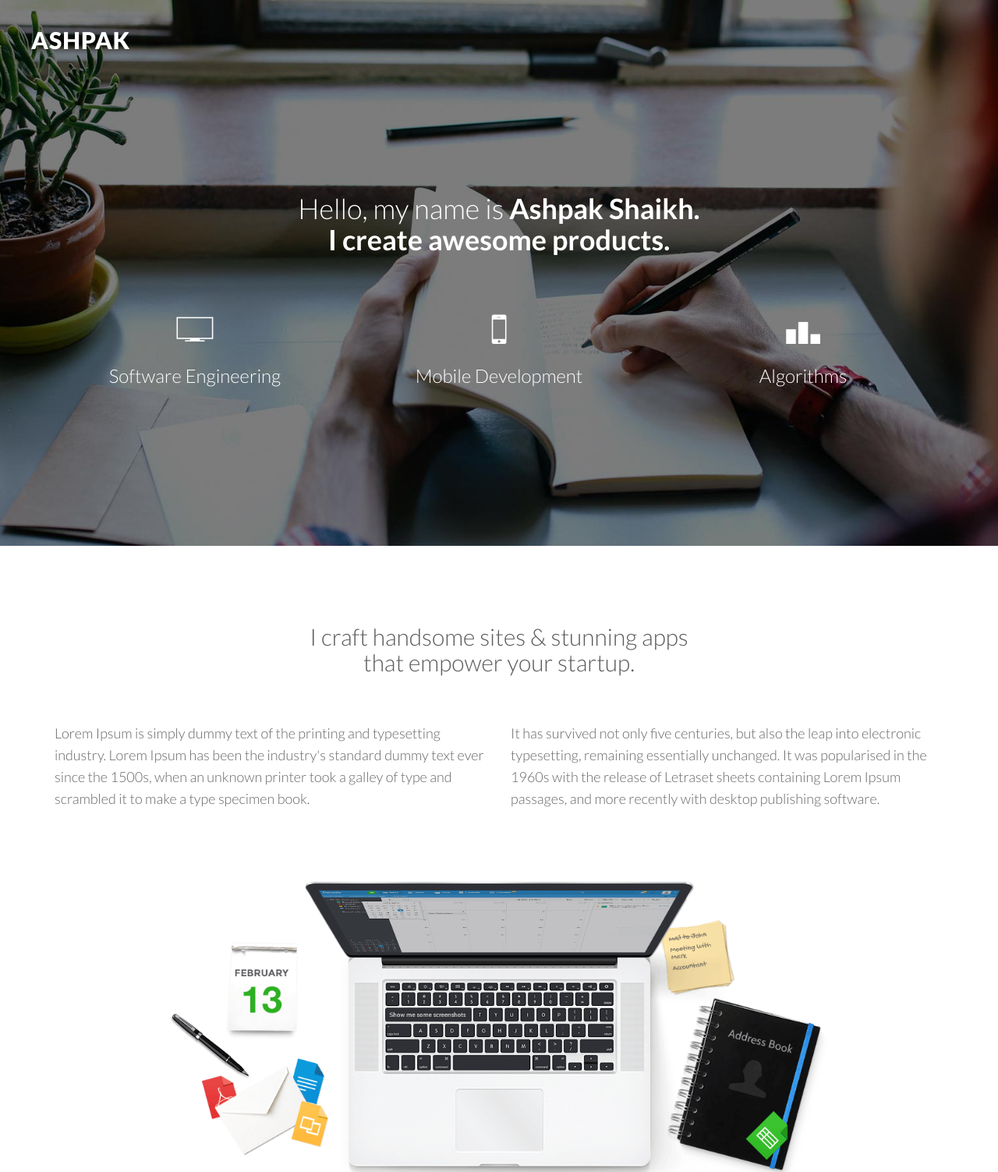
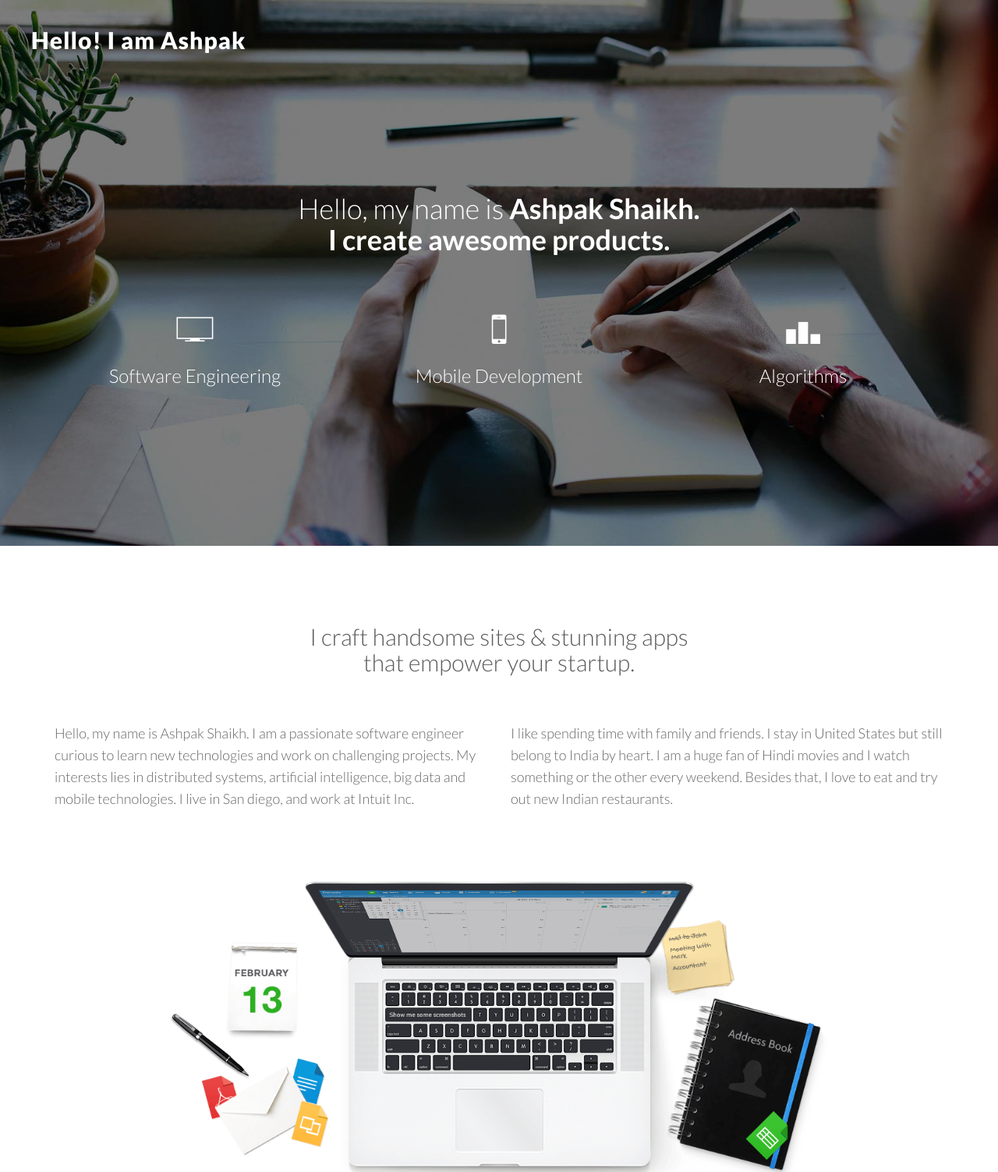
Before and after one commit to humpak/humpak.github.io, a plain HTML site: page index.html in a window 1280 px wide. Shown: the top 1503 px of the page at 78% size. Drawn offline with Linux system fonts and the light colour scheme; files whose address does not match are found by name.

Commit message:
Changed the description about me.

```diff
--- a/index.html
+++ b/index.html
@@ -41,7 +41,7 @@
 
     <div id="h">
       <div class="logo">
-        <h2>ASHPAK</h2>
+        <h2>Hello! I am Ashpak</h2>
       </div><!--/logo-->
       <div class="container centered">
         <div class="row">
@@ -74,10 +74,10 @@
       <div class="row">
         <h2 class="centered mb">I craft handsome sites & stunning apps<br/>that empower your startup.</h2>
         <div class="col-md-6">
-          <p>Lorem Ipsum is simply dummy text of the printing and typesetting industry. Lorem Ipsum has been the industry's standard dummy text ever since the 1500s, when an unknown printer took a galley of type and scrambled it to make a type specimen book.</p>
+          <p>Hello, my name is Ashpak Shaikh. I am a passionate software engineer curious to learn new technologies and work on challenging projects. My interests lies in distributed systems, artificial intelligence, big data and mobile technologies. I live in San diego, and work at Intuit Inc.</p>
         </div><!--/col-md-6-->
         <div class="col-md-6">
-          <p>It has survived not only five centuries, but also the leap into electronic typesetting, remaining essentially unchanged. It was popularised in the 1960s with the release of Letraset sheets containing Lorem Ipsum passages, and more recently with desktop publishing software.</p>
+          <p>I like spending time with family and friends. I stay in United States but still belong to India by heart. I am a huge fan of Hindi movies and I watch something or the other every weekend. Besides that, I love to eat and try out new Indian restaurants.</p>
         </div><!--/col-md-6-->
       </div><!--/row-->
     </div><!-- /.container -->
```
